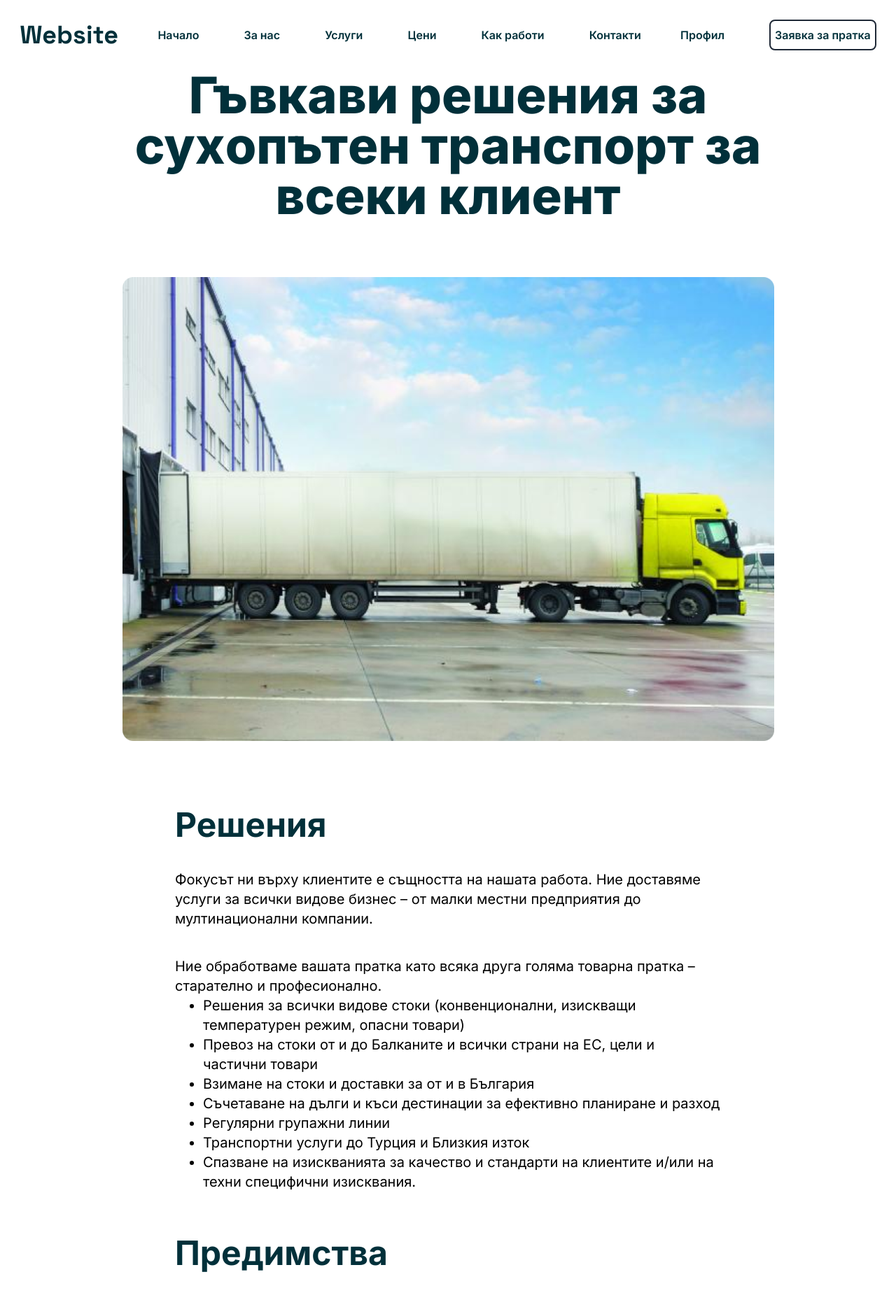
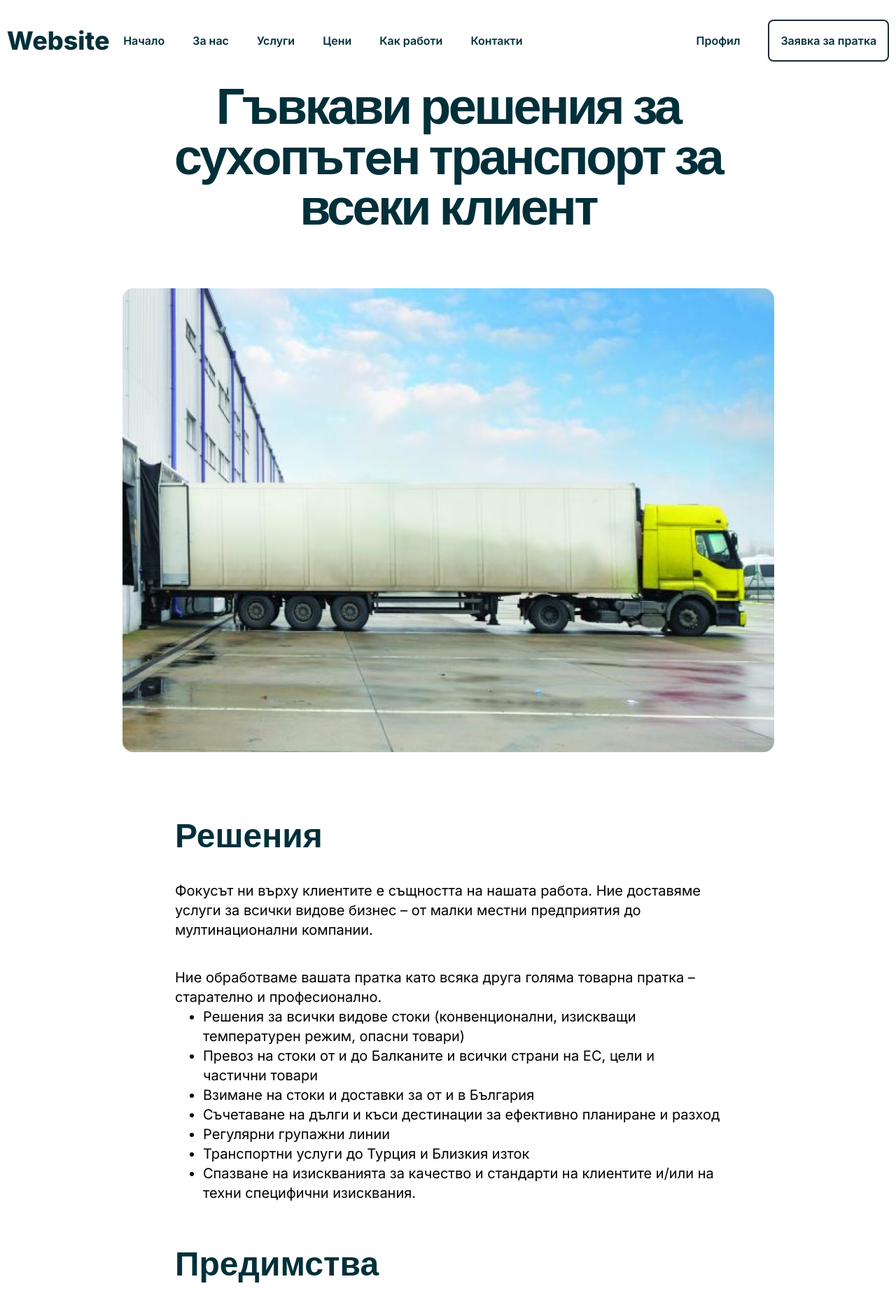
Before and after one commit to Kosakov/landingpage, a Next.js app: page / in a window 1280 px wide. Shown: the top 1858 px of the page at 70% size. Built offline with nearby package versions, Linux system fonts and the light colour scheme.

Commit message:
fix navigation

```diff
--- a/package.json
+++ b/package.json
@@ -9,7 +9,6 @@
     "lint": "next lint"
   },
   "dependencies": {
-    "@next/font": "^14.2.2",
     "heroicons": "^2.1.3",
     "next": "14.2.2",
     "react": "^18",
--- a/src/app/components/content/content.jsx
+++ b/src/app/components/content/content.jsx
@@ -1,8 +1,9 @@
+
 export default function content(){
     return(
         <div className=" w-[780px] mt-24 flex flex-col justify-between gap-16 leading-7 text-xl mb-28" >
         <div className=" flex flex-col justify-between  gap-10 ">
-            <h1 className=" text-5xl font-bold text-[#01303A]">Решения</h1>
+            <h1 className=" text-5xl font-bold text-[#01303A] font-grotesk">Решения</h1>
             <p>Фокусът ни върху клиентите е същността на нашата работа. Ние доставяме услуги за всички видове бизнес – от малки местни предприятия до мултинационални компании.</p>
             <div>
                 <p>Ние обработваме вашата пратка като всяка друга голяма товарна пратка – старателно и професионално.</p>
@@ -18,7 +19,7 @@ export default function content(){
             </div>
         </div>
         <div className=" flex flex-col justify-between gap-10 ">
-            <h1 className=" text-5xl font-bold text-[#01303A]">Предимства</h1>
+            <h1 className=" text-5xl font-bold text-[#01303A] font-grotesk">Предимства</h1>
             <p>Фокусът ни върху клиентите е същността на нашата работа. Ние доставяме услуги за всички видове бизнес – от малки местни предприятия до мултинационални компании.</p>
             <p>Ние обработваме вашата пратка като всяка друга голяма товарна пратка – старателно и професионално.</p>
         </div>
--- a/src/app/components/footer/footer.jsx
+++ b/src/app/components/footer/footer.jsx
@@ -1,19 +1,16 @@
 import Image from "next/image";
-import { Space_Grotesk } from "next/font/google";
 
-const spaceGrotesk = Space_Grotesk({
-  subsets: ["latin"],
-  variable: "--font-grotesk",
-});
 
 export default function Footer() {
   return (
     <footer className=" my-24 flex justify-center">
       <div className=" max-w-7xl flex  flex-col gap-16">
-      <div className=" text-left text-5xl font-bold text-[#01303A] font-Space_Grotesk">
+      <div className=" text-left text-5xl font-bold text-[#01303A]">
+
         <h1>Други услуги</h1>
+
       </div>
-      <div className=" flex justify-center gap-10 text-[#01303A] font-bold text-2xl">
+      <div className=" flex justify-center gap-10 text-[#01303A] font-bold text-2xl font-grotesk">
         <div className="flex  flex-col gap-9">
           <Image src="/ADR.png" width={416} height={300} alt="ADR" />
           <p>Опасни товари (ADR)</p>
--- a/src/app/components/heading/headingAndImage.jsx
+++ b/src/app/components/heading/headingAndImage.jsx
@@ -1,18 +1,13 @@
 import Image from "next/image";
-
+ import "../heading/style.css"
 export default function Heading() {
   return (
     <div className="w-[931px]">
-      <div className=" font-extrabold text-7xl text-[#01303A] text-center mb-20">
+      <div className=" font-black text-7xl text-[#01303A] text-center mb-20 font-grotesk tracking-tighter">
         <h1>Гъвкави решения за сухoпътeн транспорт за всеки клиент</h1>
       </div>
       <div>
-      <Image
-        src="/pic.png"
-        width={969}
-        height={690}
-        alt="Picture of the author"
-      />
+      <img src="/pic.png" alt="truck" srcset="" />
       </div>
     </div>
   );
--- /dev/null
+++ b/src/app/components/heading/style.css
@@ -0,0 +1,3 @@
+img{
+    max-width: 100%;
+    height: auto}
--- a/src/app/components/heroSection/hero.jsx
+++ b/src/app/components/heroSection/hero.jsx
@@ -8,10 +8,20 @@ import { HiOutlineMail } from "react-icons/hi";
 export default function heroSection() {
     const [phone,setPhone]=useState()
     const notify = () => {
-        if (!phone){
+        if (!phone || !phone.match(/^08\d{8}$/)){
+          toast.warn('Моля въведе телефонен номер във формат 08********', {
+            position: "top-right",
+            autoClose: 5000,
+            hideProgressBar: true,
+            closeOnClick: true,
+            pauseOnHover: true,
+            draggable: true,
+            progress: undefined,
+            theme: "light",
+            transition: Zoom,
+            })
             return
         }
-        else if (phone.match(/^08\d{8}$/)){
         toast.success('Успешно записахме вашият телефонен номер! Очаквайте обаждане.', {
           position: "top-right",
           autoClose: 5000,
@@ -23,27 +33,13 @@ export default function heroSection() {
           theme: "light",
           transition: Zoom,
           })
-        }
-        else{
-            toast.warn('Моля въведе вашият телефонен номер във формат 08********', {
-                position: "top-right",
-                autoClose: 5000,
-                hideProgressBar: true,
-                closeOnClick: true,
-                pauseOnHover: true,
-                draggable: true,
-                progress: undefined,
-                theme: "light",
-                transition: Zoom,
-                })
-        }
         };
 
 
   return (
     <div className=" bg-[#394649] text-white flex flex-col items-center ">
       <div className=" text-center w-[728px] py-32 ">
-        <h1 className=" text-7xl font-bold pb-8">
+        <h1 className=" text-7xl font-bold pb-8 font-grotesk">
           Готови ли сте да работим заедно?
         </h1>
         <p className=" text-xl w-[55ch] pl-16 pb-11">
@@ -63,10 +59,10 @@ export default function heroSection() {
           <button
             onClick={notify}
 
-            className=" font-bold h-20 border-2 rounded-xl w-30 bg-[#E7F874] text-[#083C2F] text-center p-6 relative right-4 border-transparent rounded-tl-none rounded-bl-none">
+            className="hover:bg-[#d6f30f] font-bold h-20 border-2 rounded-xl w-30 bg-[#E7F874] text-[#083C2F] text-center p-6 relative right-4 border-transparent rounded-tl-none rounded-bl-none">
             Изпрати
           </button>
-          <ToastContainer className="text-xl font-bold text-[#083C2F]"/>
+          <ToastContainer className="text-xl font-bold text-[#083C2F]" limit={1}/>
         </div>
       </div>
     </div>
--- a/src/app/components/navBar/nav.tsx
+++ b/src/app/components/navBar/nav.tsx
@@ -7,30 +7,27 @@ const spaceGrotesk = Space_Grotesk({
 export default function navBar() {
   return (
     <div className=" flex flex-nowrap justify-around  my-7  text-[#01303A] items-center">
-      <div className={spaceGrotesk.className}>
-        <p className="font-extrabold text-4xl font-SpaceGrotesk">
+        <a href="#" className="font-extrabold text-4xl font-SpaceGrotesk">
           Website
-        </p>
-      </div>
-      <nav className=" flex flex-nowrap gap-16 font-semibold">
-        <a href="#">Начало</a>
-        <a href="#">За нас</a>
-        <a href="#">Услуги</a>
-        <a href="#">Цени</a>
-        <a href="#">Как работи</a>
-        <a href="#">Контакти</a>
-      </nav>
-      <nav className=" flex flex-nowrap gap-16  font-semibold ">
-        <a href="#" className=" self-center">
+        </a>
+      <nav className=" flex flex-nowrap gap-10 font-semibold w-200 flex-2 shrink-1 items-center basis-auto">
+        <a href="#" className="hover:underline">Начало</a>
+        <a href="#" className="hover:underline">За нас</a>
+        <a href="#" className="hover:underline">Услуги</a>
+        <a href="#" className="hover:underline">Цени</a>
+        <a href="#" className="hover:underline">Как работи</a>
+        <a href="#" className="hover:underline mr-20">Контакти</a>
+
+        <a href="#" className=" hover:underline ml-32">
           Профил
         </a>
         <a
           href="#"
-          className=" border-gray-800 border-2  rounded-lg py-2 px-1.5"
+          className=" border-gray-800 border-2  rounded-lg py-4 px-4 hover:bg-[#01303A] hover:text-white"
         >
           Заявка за пратка
         </a>
-      </nav>
+        </nav>
     </div>
   );
 }
--- a/src/app/globals.css
+++ b/src/app/globals.css
@@ -1,7 +1,6 @@
+@import url('https://fonts.googleapis.com/css2?family=Space+Grotesk:wght@300..700&display=swap');
+
+
 @tailwind base;
 @tailwind components;
 @tailwind utilities;
-
-.grotesk{
-    font-family: var(--font-grotesk);
-}
--- a/tailwind.config.ts
+++ b/tailwind.config.ts
@@ -14,7 +14,7 @@ const config: Config = {
           "conic-gradient(from 180deg at 50% 50%, var(--tw-gradient-stops))",
       },
       fontFamily: {
-
+        grotesk:["Space Grotesk", "sans-serif"]
 
       },
     },
```
Also changed, not shown: 1 other file (tests, documents, lock files or other folders). Lines whose indentation alone changed are shown as unchanged.
